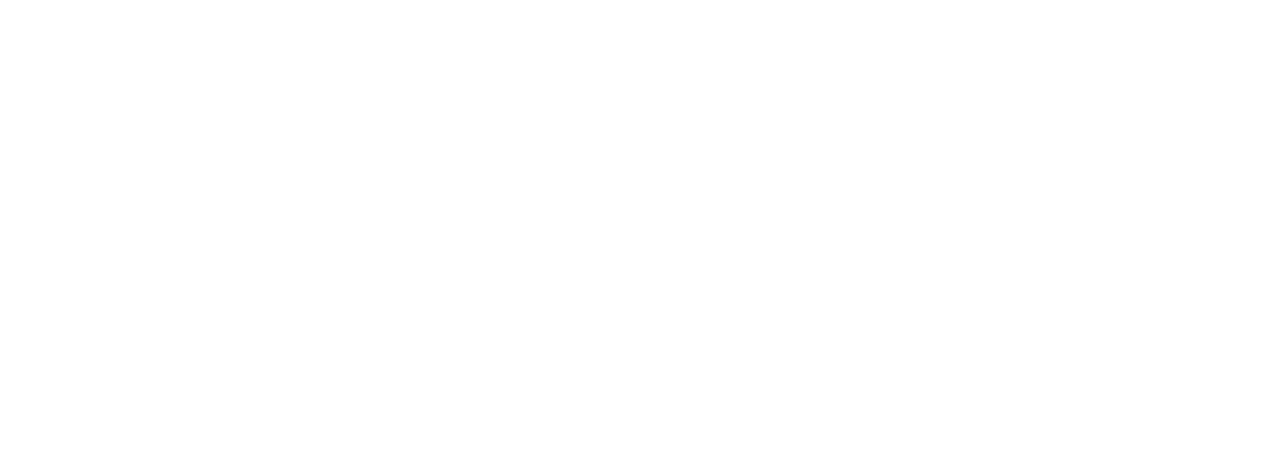
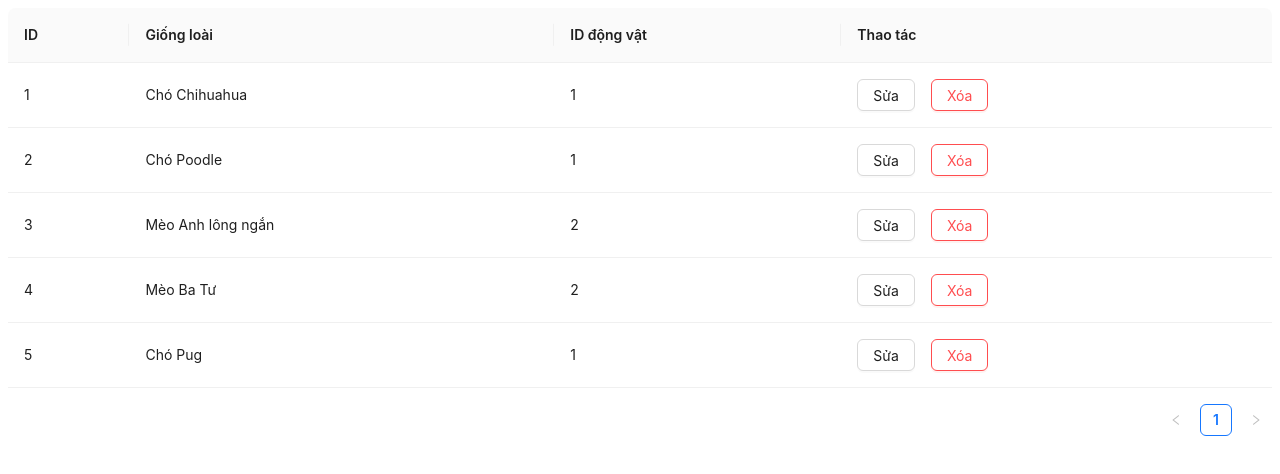
Before and after one commit to CAODANGFPT/The_gioi_thu_cung, a React (Create React App) app in the folder front-end/: page /breedadmin in a window 1280 px wide. Before the commit this address had no page. Shown: the top 474 px of the page. Built offline with nearby package versions, Linux system fonts and the light colour scheme.

Commit message:
feat: Create List Breed Admin UI

```diff
--- a/front-end/package.json
+++ b/front-end/package.json
@@ -13,6 +13,7 @@
     "@typescript-eslint/eslint-plugin": "^6.0.0",
     "@typescript-eslint/parser": "^6.0.0",
     "axios": "^1.4.0",
+    "antd": "^5.10.2",
     "eslint-config-airbnb-typescript": "^17.1.0",
     "react": "^18.2.0",
     "react-dom": "^18.2.0",
--- a/front-end/src/App.tsx
+++ b/front-end/src/App.tsx
@@ -1,6 +1,7 @@
 import { BrowserRouter, Route, Routes } from "react-router-dom";
 import "./App.css";
 import Home from "./page/base/home";
+import BreedAdmin from "./page/base/breedAdmin";
 
 function App() {
   return (
@@ -9,6 +10,7 @@
         <Route path="/" element={<Home />}>
           <Route index element={<Home />} />
         </Route>
+        <Route path="breedadmin" element={<BreedAdmin />} />
       </Routes>
     </BrowserRouter>
   );
--- /dev/null
+++ b/front-end/src/page/base/breedAdmin/index.tsx
@@ -0,0 +1,96 @@
+import React from "react";
+import { Button, Popconfirm, Table, message } from "antd";
+import type { ColumnsType } from "antd/es/table";
+import { Link } from "react-router-dom";
+
+interface breedType {
+  key: string;
+  name: string;
+  species_id: number;
+}
+const confirm = () => {
+  message.success("Xóa thành công.");
+};
+
+const cancel = () => {
+  message.error("Xóa không thành công.");
+};
+
+const columns: ColumnsType<breedType> = [
+  {
+    title: "ID",
+    dataIndex: "key",
+    key: "key",
+  },
+  {
+    title: "Giống loài",
+    dataIndex: "name",
+    key: "name",
+    render: (text) => <div>{text}</div>,
+  },
+  {
+    title: "ID động vật",
+    dataIndex: "species_id",
+    key: "species_id",
+    render: (number) => <div>{number}</div>,
+  },
+  {
+    title: "Thao tác",
+    key: "action",
+    render: (text) => (
+      <div>
+        <Link to="URL">
+          <Button className="btn-edit" style={{ marginRight: "1rem" }}>
+            Sửa
+          </Button>
+        </Link>
+        <Popconfirm
+          title="Xóa giống loài."
+          description="Bạn có muốn xóa không?"
+          onConfirm={confirm}
+          onCancel={cancel}
+          okText="Đồng ý"
+          cancelText="Không"
+        >
+          <Button danger className="btn-delete">
+            Xóa
+          </Button>
+        </Popconfirm>
+      </div>
+    ),
+  },
+];
+
+const data: breedType[] = [
+  {
+    key: "1",
+    name: "Chó Chihuahua",
+    species_id: 1,
+  },
+  {
+    key: "2",
+    name: "Chó Poodle",
+    species_id: 1,
+  },
+  {
+    key: "3",
+    name: "Mèo Anh lông ngắn",
+    species_id: 2,
+  },
+  {
+    key: "4",
+    name: "Mèo Ba Tư",
+    species_id: 2,
+  },
+  {
+    key: "5",
+    name: "Chó Pug",
+    species_id: 1,
+  },
+];
+
+const BreedAdmin: React.FC = () => (
+  <Table columns={columns} dataSource={data} />
+);
+
+export default BreedAdmin;
```
Also changed, not shown: 1 other file (tests, documents, lock files or other folders).
